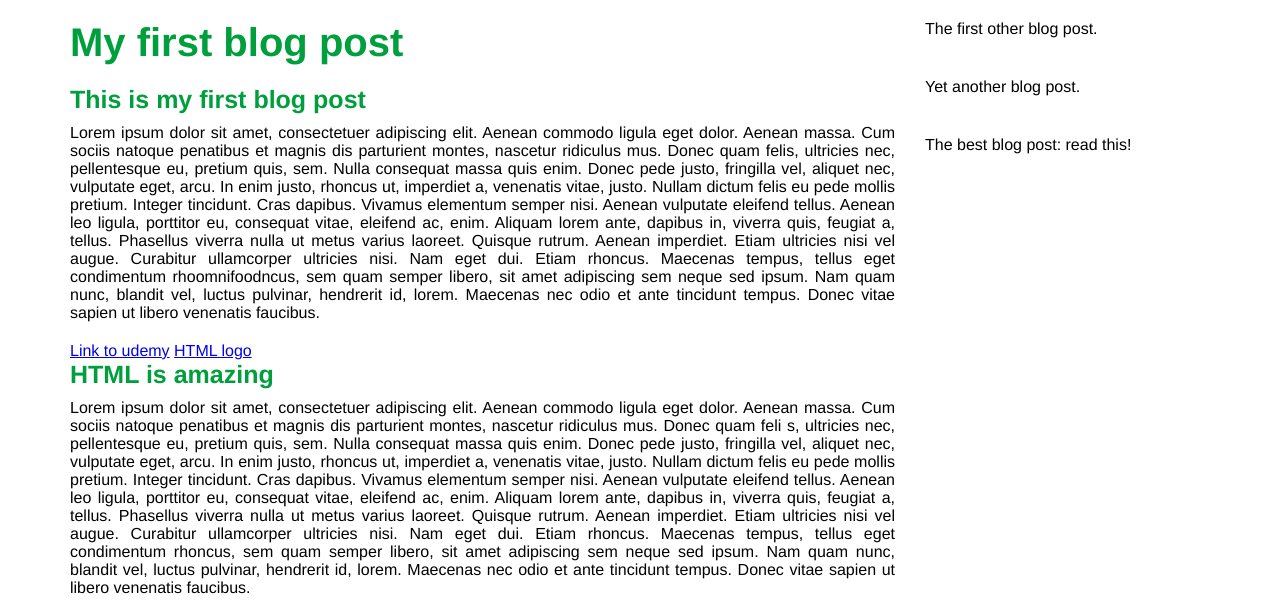
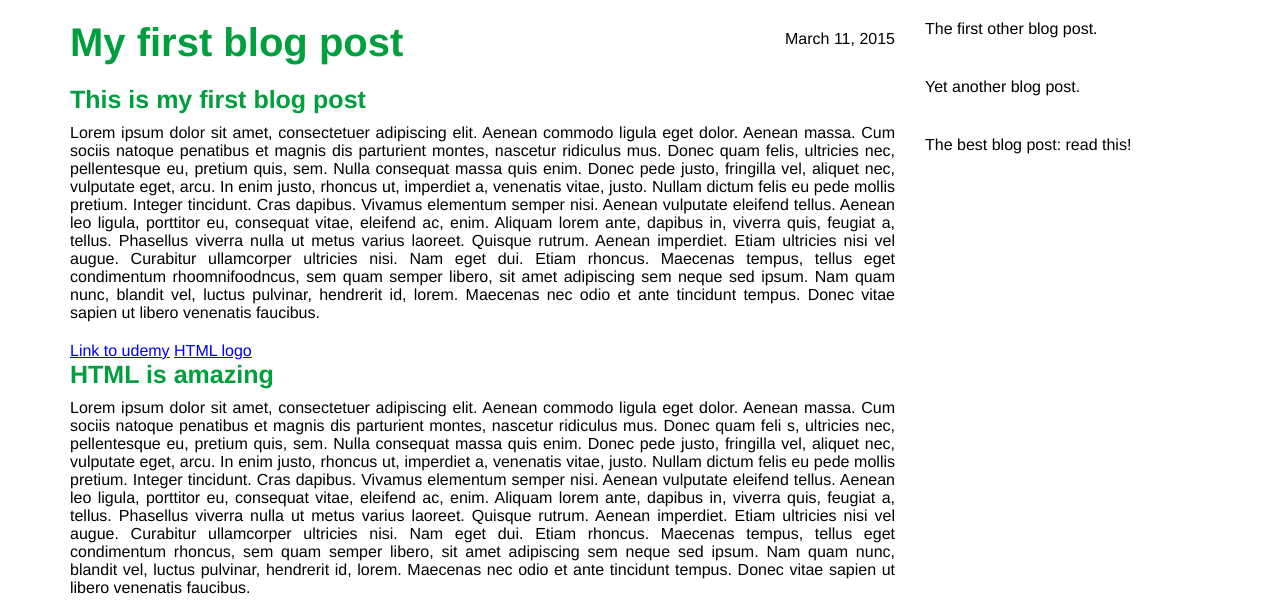
Before and after one commit to hirajawed/BlogPost-HtmlCss, a plain HTML site: page blog post/index.html in a window 1280 px wide. Shown: the top 614 px of the page. Drawn offline with Linux system fonts and the light colour scheme.

Commit message:
Date Added

```diff
--- a/blog post/index.html
+++ b/blog post/index.html
@@ -10,6 +10,7 @@
         <div class="container">
             <div class="blog-post">
                 <h1>My first blog post</h1>
+                <p class="date"> March 11, 2015  </p>
                 <h2>This is my first blog post</h2>
                 <p class="main-text">
 
--- a/blog post/style.css
+++ b/blog post/style.css
@@ -69,6 +69,7 @@ h2{
     width: 75%;
     float: left;
     padding-right: 30px;
+    position: relative;
 
 }
 
@@ -103,3 +104,10 @@ h2{
     width: auto;
 
 }
+
+.date{
+    position: absolute;
+    top: 10px;
+    right: 30px;
+
+}
```
